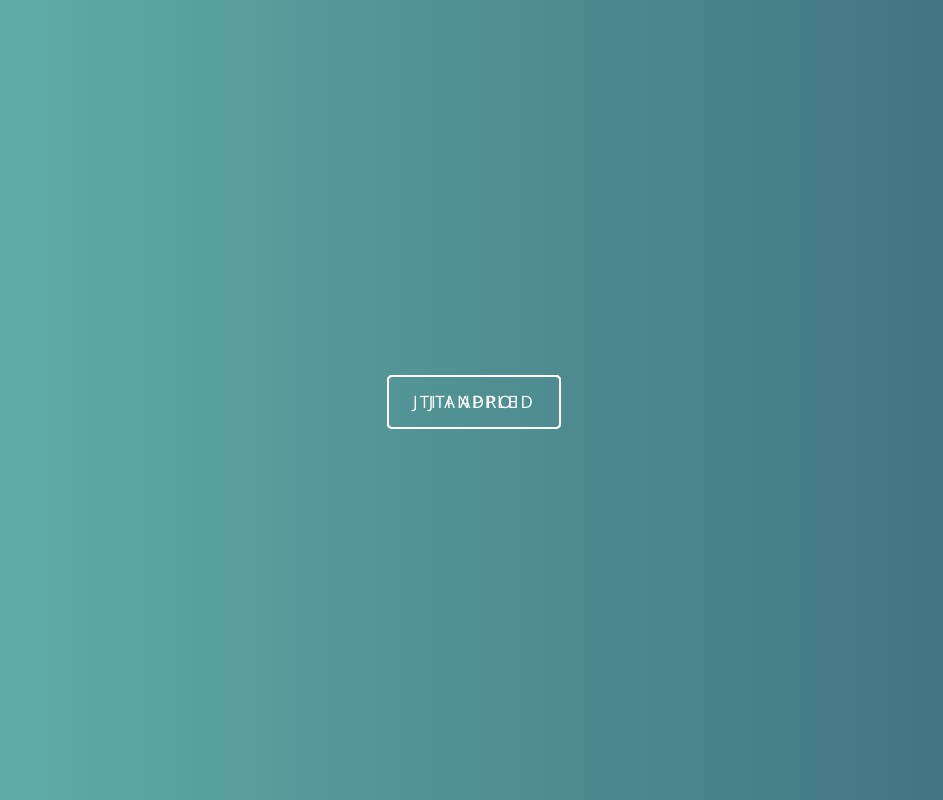
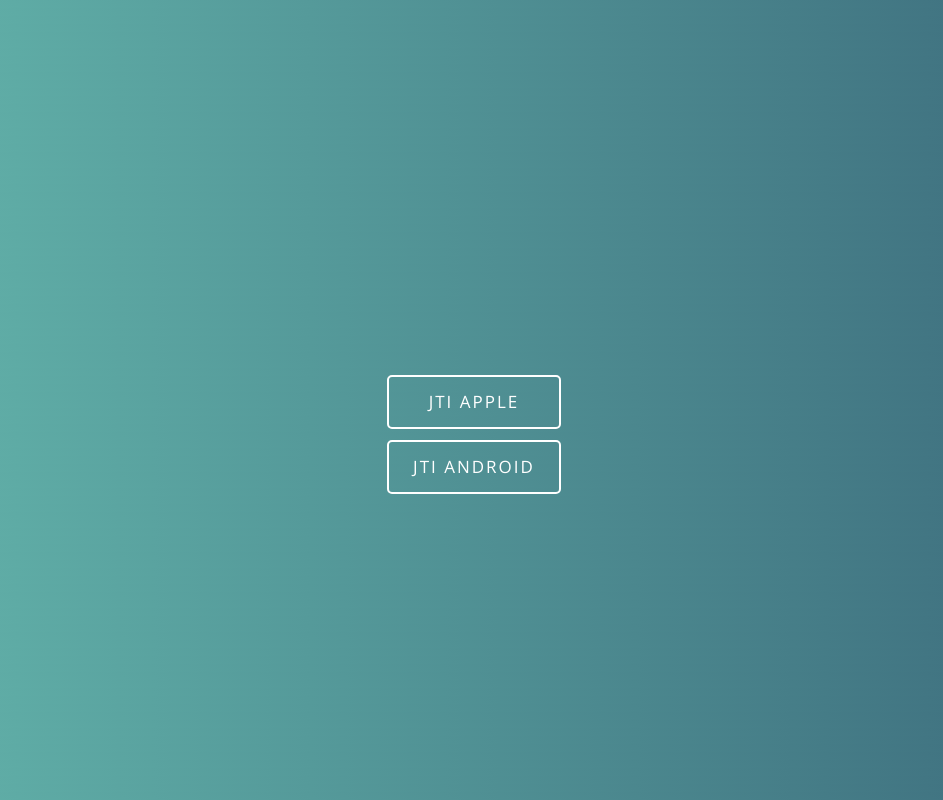
Before and after one commit to otti-ua/otti-ua.github.io, a plain HTML site: page index.html in a window 1280 px wide. Shown: the whole page, without its empty margins (168-1111 px from the left). Drawn offline with nearby package versions, Linux system fonts and the light colour scheme.

Commit message:
udpate index.html

```diff
--- a/index.html
+++ b/index.html
@@ -86,7 +86,7 @@ body {
     </a>
   </div>
 </div>
-  <div class="container">
+  <div class="container" style="top: 130px;">
   <div class="wrap">
     <a href="https://dl.dropboxusercontent.com/s/5jtb80nqs2tnzqk/app-release.apk">
     <div class="first">JTI Android</div>
```
